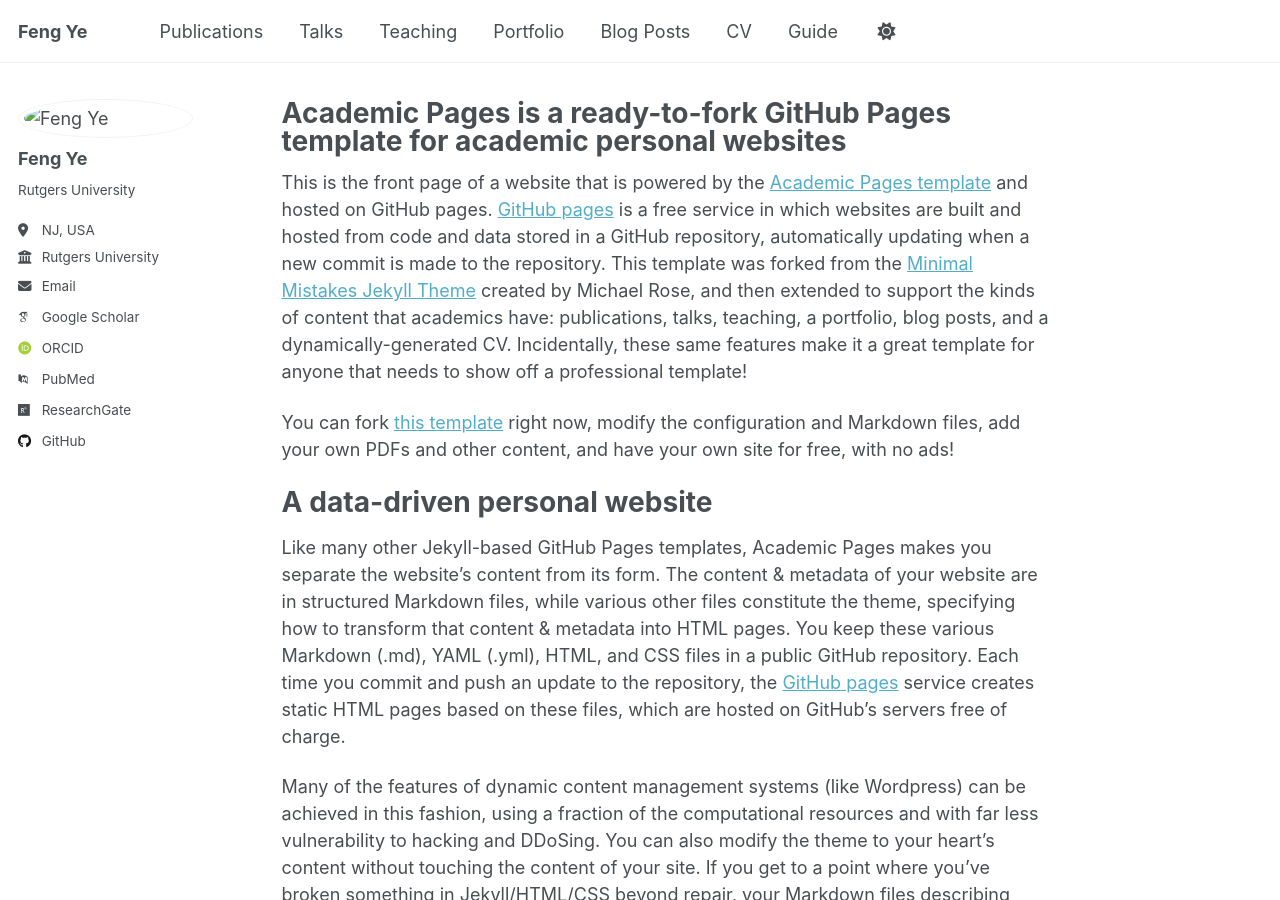
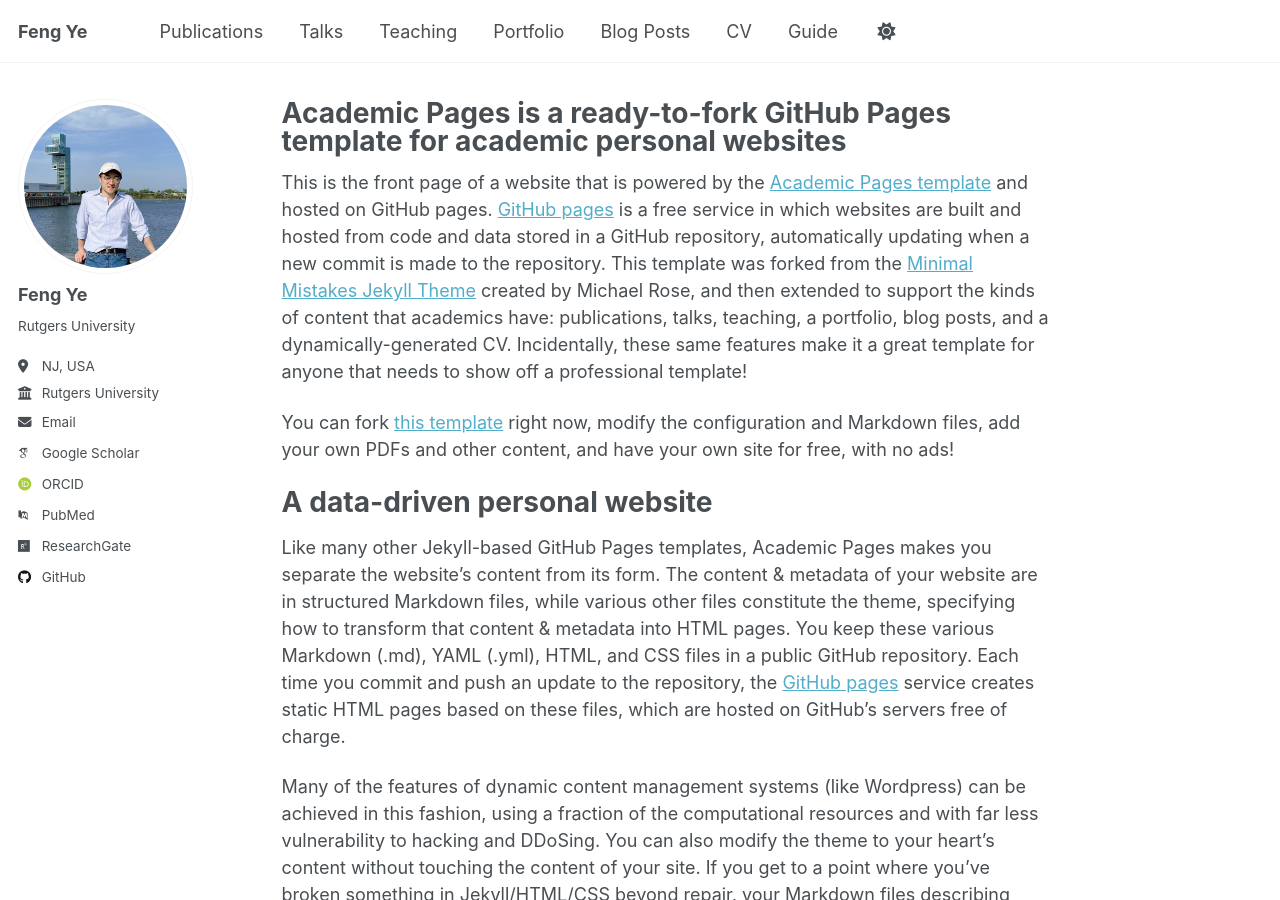
Before and after one commit to feye2024/feye2024.github.io, a Jekyll site: the page built from _pages/about.md, in a window 1280 px wide and 900 px high. Built offline with Jekyll 4.4.1, drawn with Linux system fonts in a browser that asks for light colours; some web fonts are replaced; a script that is not in the unit is left out.

Commit message:
Describe your change

```diff
--- a/_config.yml
+++ b/_config.yml
@@ -22,7 +22,7 @@
 #               Additional customization can be done by editing /_includes/author-profile.html
 author:
   # Biographic information
-  avatar           : "images/fy_profile.jpg"
+  avatar           : "fy_profile.jpg"
   name             : "Feng Ye"
   pronouns         : # example: "she/her"
   bio              : "Rutgers University"
```
